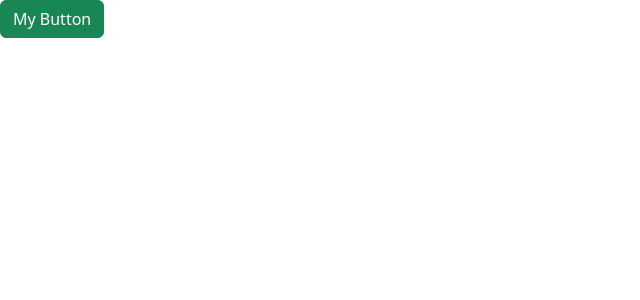
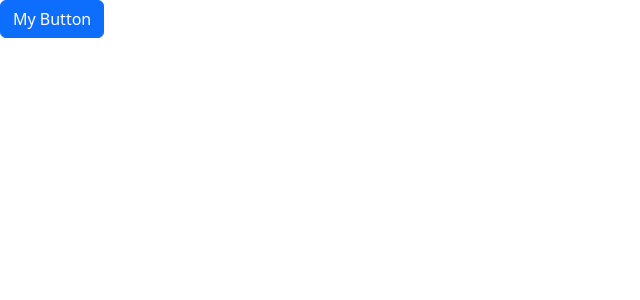
Before and after one commit to tanjirhc/react-app8, a React (Vite) app: page / in a window 1280 px wide. Shown: the top 300 px of the page, without its empty margins (0-640 px from the left). Built offline with nearby package versions, Linux system fonts and the light colour scheme.

Commit message:
color props

```diff
--- a/src/App.tsx
+++ b/src/App.tsx
@@ -3,7 +3,7 @@
 function App() {
   return (
     <div>
-      <Button onClick={() => console.log('Clicked')}>My Button</Button>
+      <Button color="primary" onClick={() => console.log('Clicked')}>My Button</Button>
     </div>
   );
 }
--- a/src/components/Button.tsx
+++ b/src/components/Button.tsx
@@ -1,10 +1,11 @@
 interface Props {
   children: string;
+  color: string;
   onClick: () => void;
 }
 
-const Button = ({ children, onClick }: Props) => {
-  return <button className="btn btn-success" onClick={onClick}>{children}</button>;
+const Button = ({ children, onClick, color }: Props) => {
+  return <button className={'btn btn-'+ color} onClick={onClick}>{children}</button>;
 };
 
 export default Button;
```
